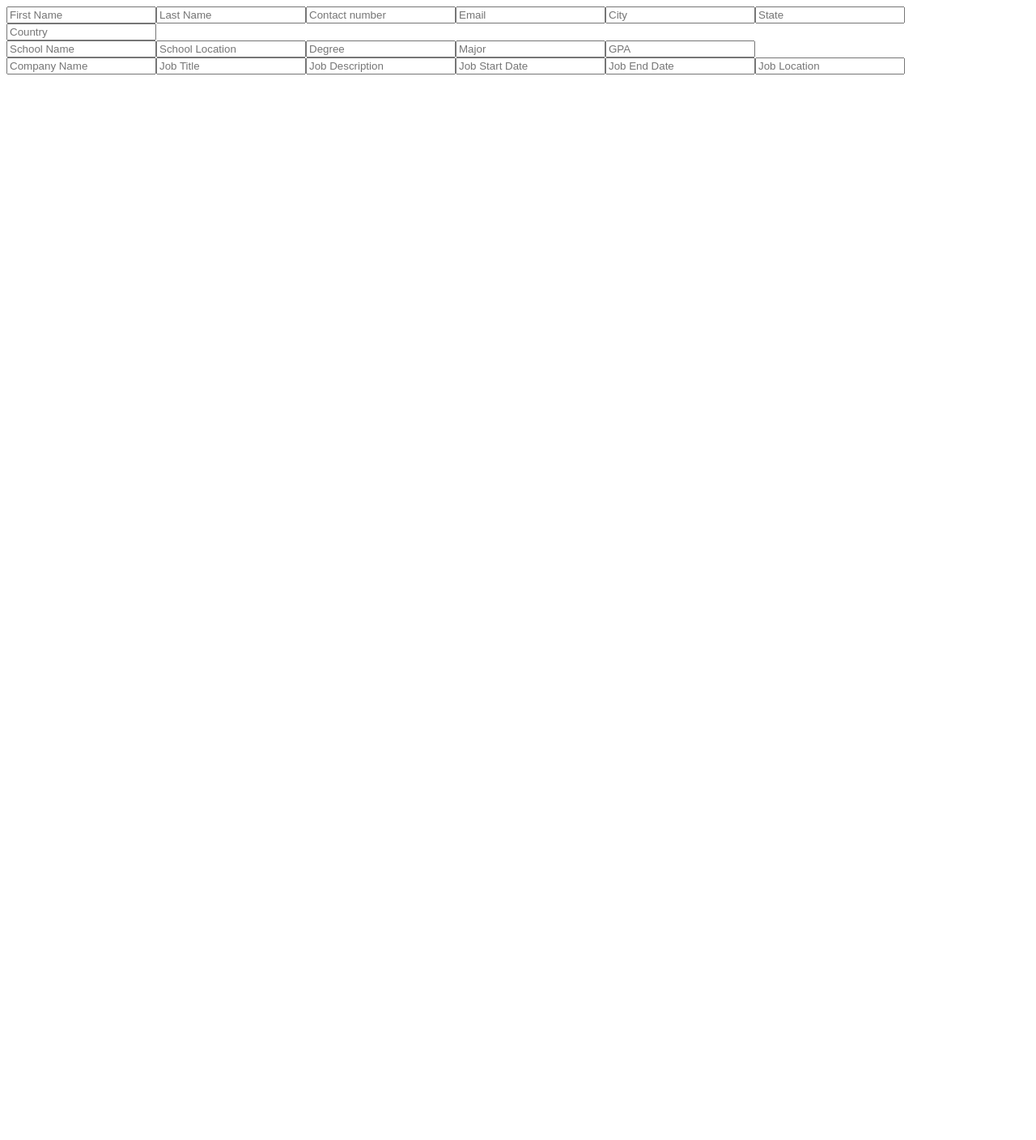
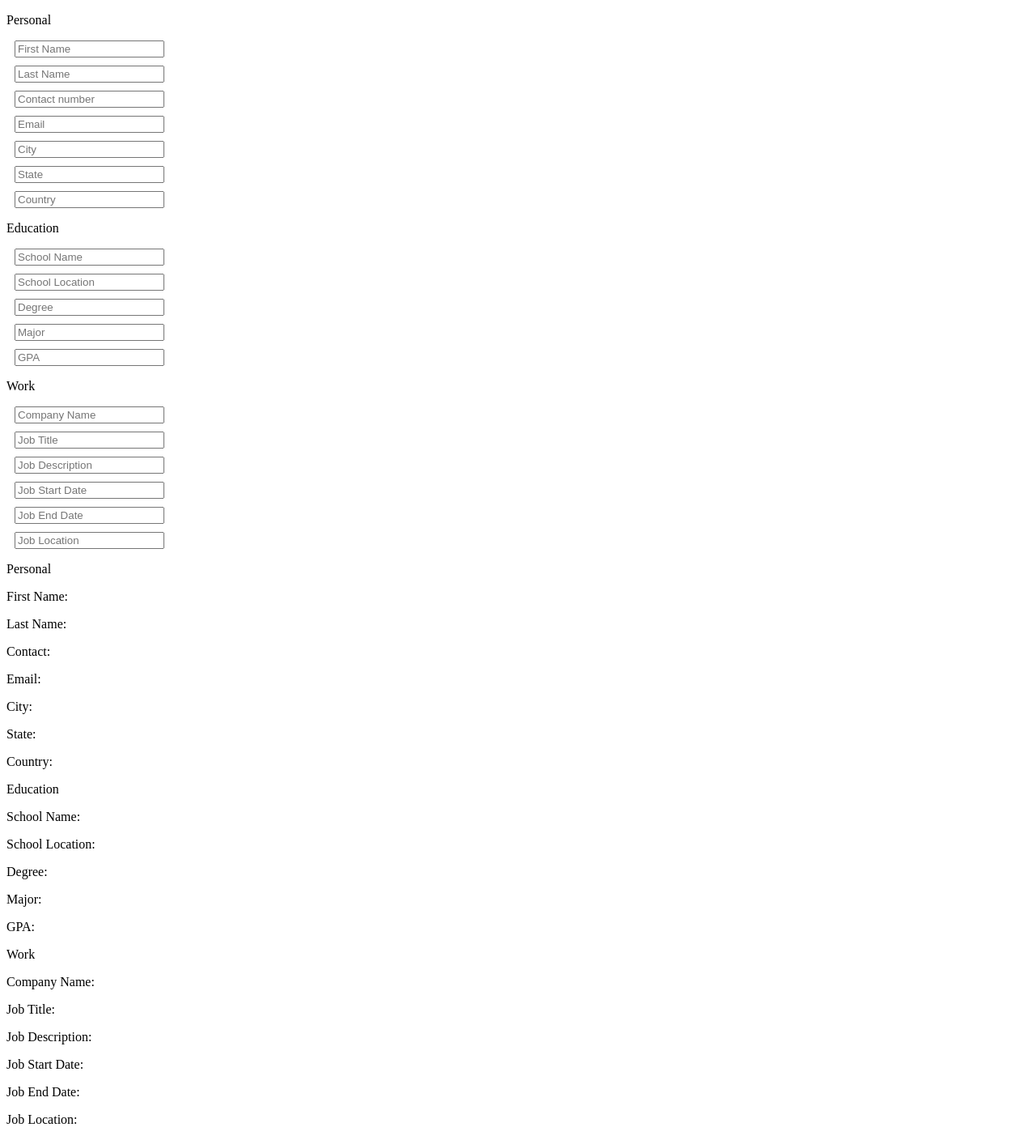
Before and after one commit to shoebham/CV-application, a React (Create React App) app: page / in a window 1280 px wide. Shown: the whole page at 81% size. Before the commit the page ends 800 px from the top, so only its background shows below. Built offline with nearby package versions, Linux system fonts and the light colour scheme.

Commit message:
Manage State Change

```diff
--- a/public/index.html
+++ b/public/index.html
@@ -15,6 +15,7 @@
       user's mobile device or desktop. See https://developers.google.com/web/fundamentals/web-app-manifest/
     -->
     <link rel="manifest" href="%PUBLIC_URL%/manifest.json" />
+    <link rel="stylesheet" href="%PUBLIC_URL%/style.css" />
     <!--
       Notice the use of %PUBLIC_URL% in the tags above.
       It will be replaced with the URL of the `public` folder during the build.
--- /dev/null
+++ b/public/style.css
@@ -0,0 +1,4 @@
+input{
+    display: block;
+    margin:10px;
+}
--- a/src/App.js
+++ b/src/App.js
@@ -1,7 +1,6 @@
 import { Component } from 'react';
-import EducationInput from './components/Education';
-import PersonalInput from './components/Personal';
-import WorkInput from './components/Work';
+import CVInput from './components/Inputs/CVInput';
+import CVPreview from './components/Preview/CVPreview';
 class App extends Component{
   constructor(){
     super();
@@ -50,9 +49,8 @@ class App extends Component{
   render(){
     return (
       <div>
-        <PersonalInput handleChange = {this.handleChange}/>
-        <EducationInput handleChange = {this.handleChange}/>
-        <WorkInput handleChange = {this.handleChange}/>
+        <CVInput handleChange={this.handleChange}/>
+        <CVPreview state={this.state}/>
       </div>
     )
   }
--- a/src/components/Education.js
+++ /dev/null
@@ -1,20 +0,0 @@
-
-import React, { Component } from "react";
-
-class EducationInput extends Component{
-
-    // const {firstName,lastName,contact,email,city,state,country} = props;
-
-    render(){
-      return (
-        <div>
-        <input type="text" name="schoolName" placeholder='School Name' onChange={this.props.handleChange("EducationDetails")}/>
-        <input type="text" name="schoolLocation" placeholder='School Location' onChange={this.props.handleChange("EducationDetails")}/>
-        <input type="text" name="degree" placeholder='Degree' onChange={this.props.handleChange("EducationDetails")}/>
-        <input type="text" name="major" placeholder='Major' onChange={this.props.handleChange("EducationDetails")}/>
-        <input type="text" name="gpa" placeholder='GPA' onChange={this.props.handleChange("EducationDetails")}/>
-        </div>
-      );
-    }
-}
-export default EducationInput;
--- /dev/null
+++ b/src/components/Inputs/CVInput.js
@@ -0,0 +1,20 @@
+import { Component } from "react";
+import EducationInput from './Education';
+import PersonalInput from './Personal';
+import WorkInput from './Work';
+
+
+class CVInput extends Component{
+    render(){
+        const {handleChange} = this.props;
+        return (
+            <div>
+            <PersonalInput handleChange = {handleChange}/>
+            <EducationInput handleChange = {handleChange}/>
+            <WorkInput handleChange = {handleChange}/>
+          </div>
+        );
+    }
+}
+
+export default CVInput
--- /dev/null
+++ b/src/components/Inputs/Education.js
@@ -0,0 +1,21 @@
+
+import React, { Component } from "react";
+
+class EducationInput extends Component{
+
+    // const {firstName,lastName,contact,email,city,state,country} = props;
+
+    render(){
+      return (
+        <div>
+          <p>Education</p>
+          <input type="text" name="schoolName" placeholder='School Name' onChange={this.props.handleChange("EducationDetails")}/>
+          <input type="text" name="schoolLocation" placeholder='School Location' onChange={this.props.handleChange("EducationDetails")}/>
+          <input type="text" name="degree" placeholder='Degree' onChange={this.props.handleChange("EducationDetails")}/>
+          <input type="text" name="major" placeholder='Major' onChange={this.props.handleChange("EducationDetails")}/>
+          <input type="text" name="gpa" placeholder='GPA' onChange={this.props.handleChange("EducationDetails")}/>
+        </div>
+      );
+    }
+}
+export default EducationInput;
--- a/src/components/Personal.js
+++ b/src/components/Inputs/Personal.js
@@ -1,13 +1,12 @@
 import React, { Component } from "react";
 
 class PersonalInput extends Component{
-  constructor(){
-    super();
-  }
+
   render(){
     // const {firstName,lastName,contact,email,city,state,country}=this.props.state;
     return (
       <div>
+          <p>Personal</p>
         <input type="text" name="firstName" placeholder="First Name" onChange={this.props.handleChange("PersonalDetails")}/>
         <input type="text" name="lastName" placeholder="Last Name" onChange={this.props.handleChange("PersonalDetails")}/>
         <input type="number" name="contact" placeholder="Contact number" onChange={this.props.handleChange("PersonalDetails")}/>
--- a/src/components/Work.js
+++ b/src/components/Inputs/Work.js
@@ -8,6 +8,7 @@ class WorkInput extends Component{
 
     return (
       <div>
+          <p>Work</p>
           <input type="text" name="companyName" placeholder='Company Name' onChange={this.props.handleChange("WorkDetails")}/>
           <input type="text" name="jobTitle" placeholder='Job Title' onChange={this.props.handleChange("WorkDetails")}/>
           <input type="text" name="jobDescription" placeholder='Job Description' onChange={this.props.handleChange("WorkDetails")}/>
--- /dev/null
+++ b/src/components/Preview/CVPreview.js
@@ -0,0 +1,19 @@
+import { Component } from "react";
+import EducationPreview from './EducationPreview';
+import PersonalPreview from './PersonalPreview';
+import WorkPreview from './WorkPreview';
+
+class CVPreview extends Component{
+
+    render(){
+        const {state}= this.props
+        return (
+            <div>
+            <PersonalPreview PersonalDetails = {state.PersonalDetails}/>
+            <EducationPreview EducationDetails = {state.EducationDetails}/>
+            <WorkPreview WorkDetails = {state.WorkDetails}/>
+          </div>
+        );
+    }
+}
+export default CVPreview;
--- /dev/null
+++ b/src/components/Preview/EducationPreview.js
@@ -0,0 +1,21 @@
+import { Component } from "react";
+
+class EducationPreview extends Component{
+
+    render(){
+        const {schoolName, schoolLocation, degree, major, gpa} = this.props.EducationDetails;
+        return (
+            <div>
+                <p>Education</p>
+                <p>School Name: {schoolName}</p>
+                <p>School Location: {schoolLocation}</p>
+                <p>Degree: {degree}</p>
+                <p>Major: {major}</p>
+                <p>GPA: {gpa}</p>
+            </div>
+        );
+
+    }
+}
+
+export default EducationPreview
--- /dev/null
+++ b/src/components/Preview/PersonalPreview.js
@@ -0,0 +1,21 @@
+import { Component } from "react";
+
+class PersonalPreview extends Component{
+    render(){
+        const {firstName, lastName, contact, email, city, state, country} = this.props.PersonalDetails;
+        return (
+            <div>
+                <p>Personal</p>
+                <p>First Name: {firstName}</p>
+                <p>Last Name: {lastName}</p>
+                <p>Contact: {contact}</p>
+                <p>Email: {email}</p>
+                <p>City: {city}</p>
+                <p>State: {state}</p>
+                <p>Country: {country}</p>
+            </div>
+        );
+    }
+}
+
+export default PersonalPreview
--- /dev/null
+++ b/src/components/Preview/WorkPreview.js
@@ -0,0 +1,21 @@
+import { Component } from "react";
+
+class WorkPreview extends Component{
+
+    render(){
+        const {companyName, jobTitle, jobDescription, jobStartDate, jobEndDate, jobLocation} = this.props.WorkDetails;
+        return(
+            <div>
+                <p>Work</p>
+                <p>Company Name: {companyName}</p>
+                <p>Job Title: {jobTitle}</p>
+                <p>Job Description: {jobDescription}</p>
+                <p>Job Start Date: {jobStartDate}</p>
+                <p>Job End Date: {jobEndDate}</p>
+                <p>Job Location: {jobLocation}</p>
+            </div>
+        );
+    }
+}
+
+export default WorkPreview
```
